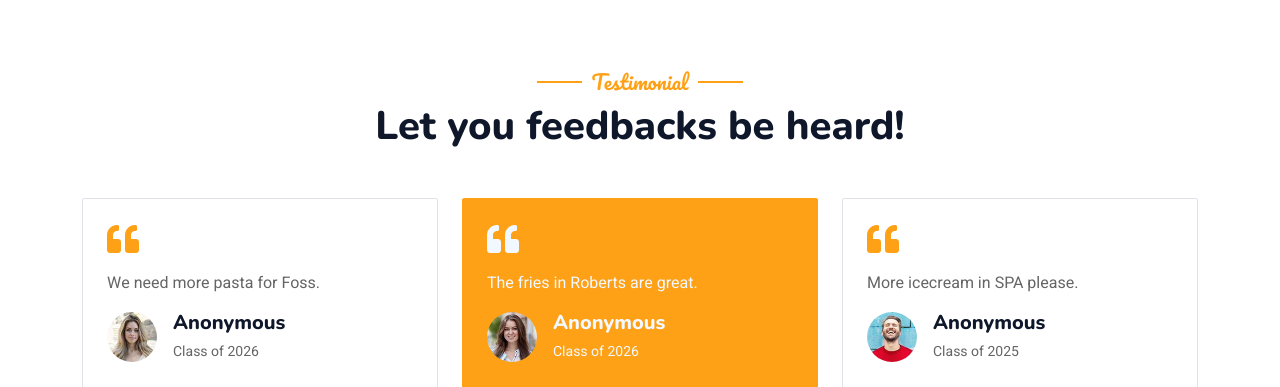
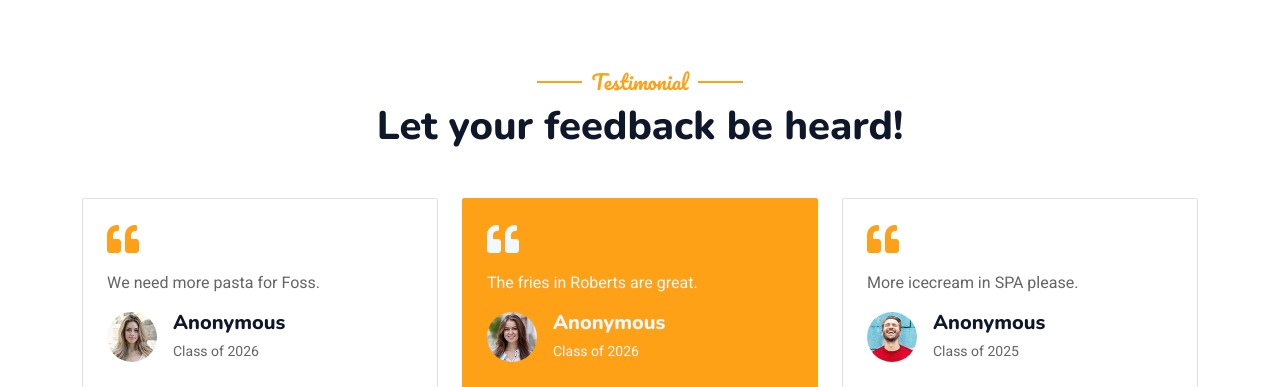
Before and after one commit to cathymonkey/Colby-Dining-App, a Flask app: page / in a window 1280 px wide. Shown: the part 2507-2894 px from the top of the page. Run offline with Flask 3, Linux system fonts and the light colour scheme; some libraries are stand-ins or nearby versions.

Commit message:
Changed sentence in index.html

```diff
--- a/templates/index.html
+++ b/templates/index.html
@@ -331,7 +331,7 @@
             <div class="container">
                 <div class="text-center">
                     <h5 class="section-title ff-secondary text-center text-primary fw-normal">Testimonial</h5>
-                    <h1 class="mb-5">Let you feedbacks be heard!</h1>
+                    <h1 class="mb-5">Let your feedback be heard!</h1>
                 </div>
                 <div class="owl-carousel testimonial-carousel">
                     <div class="testimonial-item bg-transparent border rounded p-4">
```
